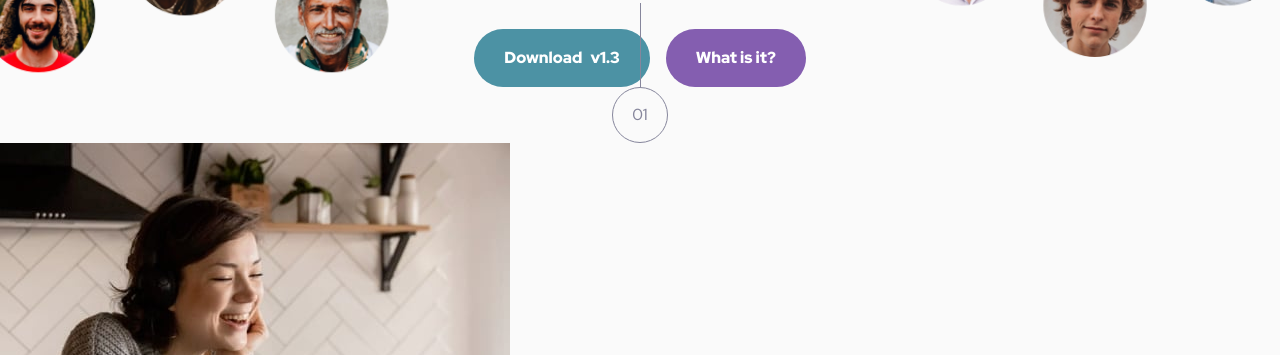
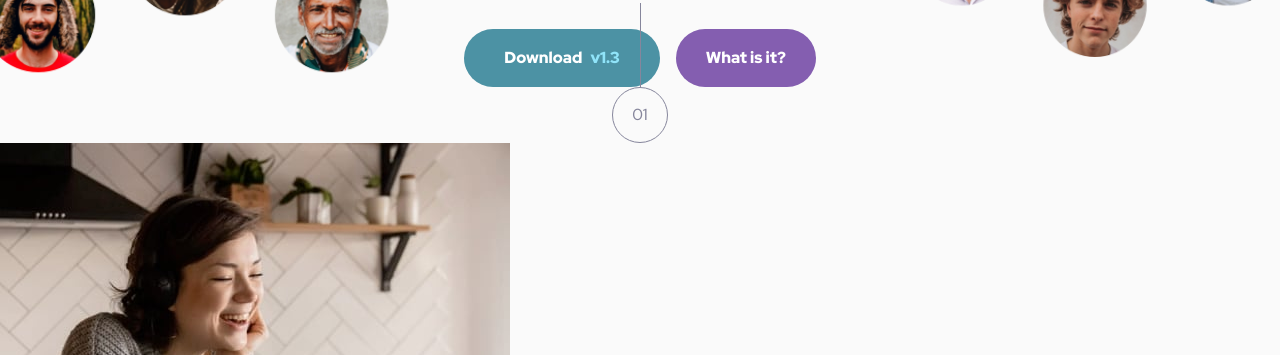
Before and after one commit to solracss/fem-meet-landing-page, a website built with Vite: page src/index.html in a window 1280 px wide. Shown: the part 445-800 px from the top of the page. Built offline with nearby package versions, Linux system fonts and the light colour scheme.

Commit message:
button fix padding, add span color

```diff
--- a/src/index.html
+++ b/src/index.html
@@ -30,7 +30,7 @@
                     collaborate across any device.
                 </p>
                 <div class="hero-links">
-                    <a class="btn btn-green" download="#">Download <span>v1.3</span></a>
+                    <a class="btn btn-green" download="#">Download <span class="clr-primary-200">v1.3</span></a>
                     <a class="btn btn-violet" href="#">What is it?</a>
                 </div>
             </div>
--- a/src/sass/_components.scss
+++ b/src/sass/_components.scss
@@ -26,6 +26,7 @@ button.btn {
 	}
 
 	&-green {
+		padding-inline: 2.5em;
 		background-color: $clr-primary-400;
 		color: $clr-neutral-100;
 		transition: background-color 0.3s;
```
